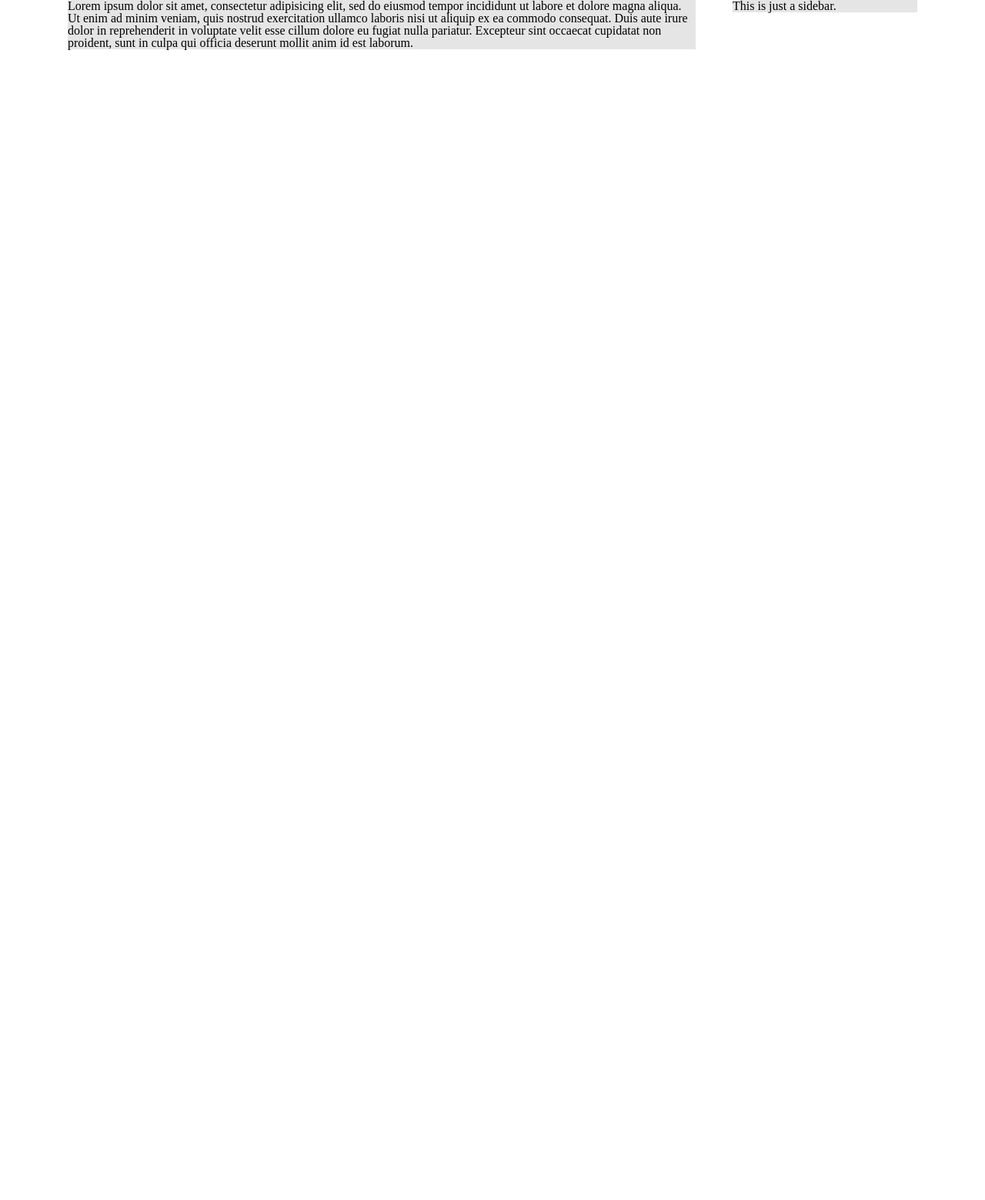
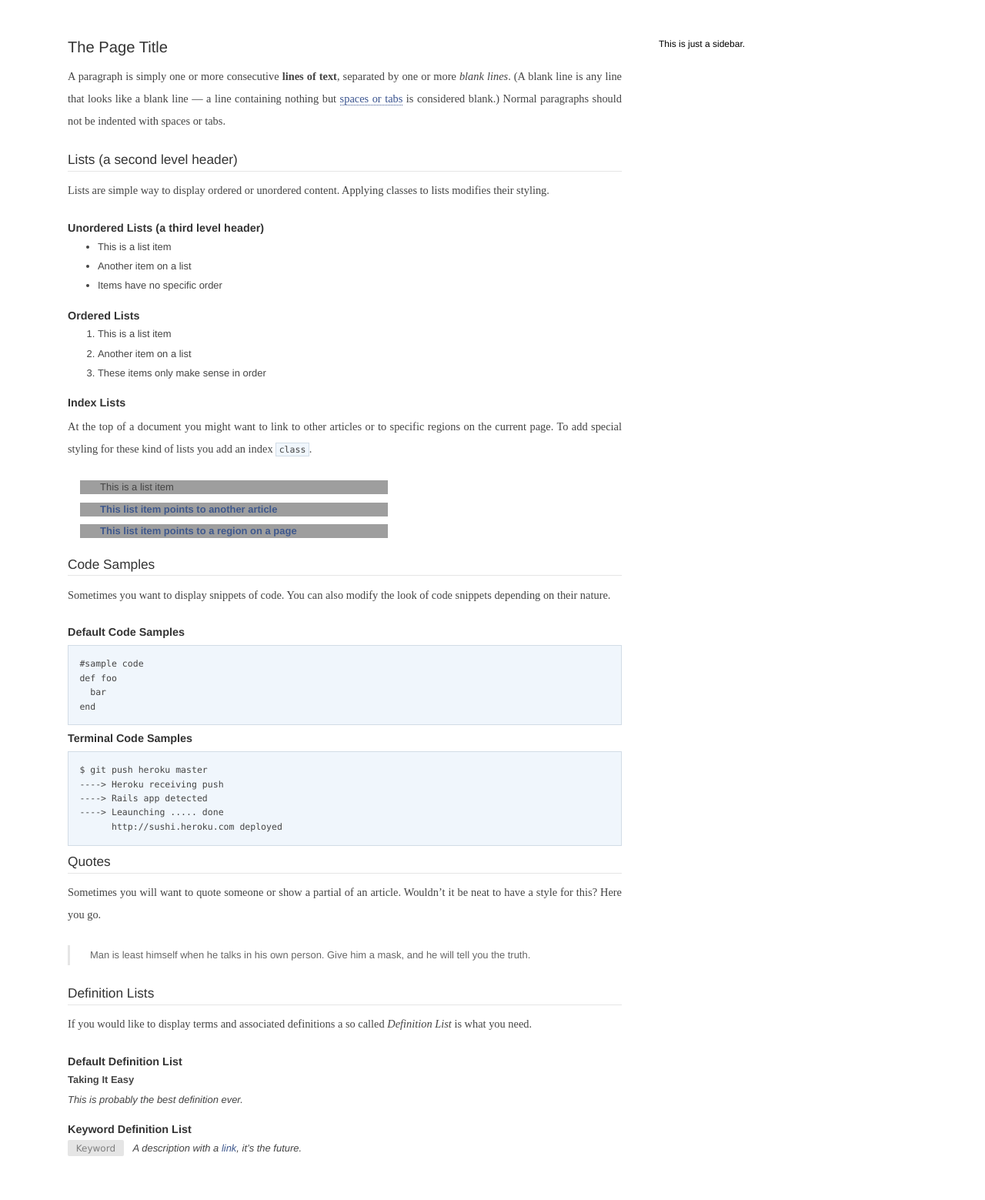
Before and after one commit to dsqmoore/developer, a Jekyll site: the page built from _posts/2010-11-11-sample.md, in a window 1280 px wide. Shown: the whole page at 77% size. Built offline with Jekyll 4.4.1, drawn with Linux system fonts in a browser that asks for light colours; before the commit the page ends 900 px from its top, so only the background shows below that; grey boxes are pictures that could not be loaded.

Commit message:
Imported wikistyle

```diff
--- a/_layouts/master.html
+++ b/_layouts/master.html
@@ -14,6 +14,9 @@
     <script src="../javascripts/jquery-1.4.3.min.js"></script>
     <script src="../javascripts/modernizr-1.6.min.js"></script>
 
+    <script src="http://use.typekit.com/uox2tqa.js"></script>
+    <script>try{Typekit.load();}catch(e){}</script>
+
     <!--[if IE 6]>
     <link href="http://universal-ie6-css.googlecode.com/files/ie6.0.3.css" rel="stylesheet">
     <![endif]-->
--- a/_layouts/sample.html
+++ b/_layouts/sample.html
@@ -4,11 +4,11 @@ layout: master
 
 <div class="container">
   <div class="row">
-    <section class="col col_9">
+    <section class="col col_8 wikistyle">
       {{ content }}
     </section>
 
-    <aside class="col col_3">
+    <aside class="col col_4">
       {% include sidebar.html %}
     </aside>
   </div>
--- a/_posts/2010-11-11-sample.md
+++ b/_posts/2010-11-11-sample.md
@@ -3,4 +3,73 @@ layout: sample
 title: This Is A Sample
 ---
 
-Lorem ipsum dolor sit amet, consectetur adipisicing elit, sed do eiusmod tempor incididunt ut labore et dolore magna aliqua. Ut enim ad minim veniam, quis nostrud exercitation ullamco laboris nisi ut aliquip ex ea commodo consequat. Duis aute irure dolor in reprehenderit in voluptate velit esse cillum dolore eu fugiat nulla pariatur. Excepteur sint occaecat cupidatat non proident, sunt in culpa qui officia deserunt mollit anim id est laborum.
+#The Page Title
+
+A paragraph is simply one or more consecutive **lines of text**, separated by one or more *blank lines*. (A blank line is any line that looks like a blank line — a line containing nothing but [spaces or tabs](http://manual.macromates.com/en/working_with_text#using_spaces_instead_of_tabs) is considered blank.) Normal paragraphs should not be indented with spaces or tabs.
+
+## Lists (a second level header)
+
+Lists are simple way to display ordered or unordered content. Applying classes to lists modifies their styling.
+
+###Unordered Lists (a third level header)
+
+* This is a list item
+* Another item on a list
+* Items have no specific order
+
+###Ordered Lists
+
+1. This is a list item
+2. Another item on a list
+3. These items only make sense in order
+
+###Index Lists
+
+At the top of a document you might want to link to other articles or to specific regions on the current page. To add special styling for these kind of lists you add an index `class`.
+
+{: .index}
+* This is a list item
+* [This list item points to another article](#)
+* [This list item points to a region on a page](#)
+
+##Code Samples
+
+Sometimes you want to display snippets of code. You can also modify the look of code snippets depending on their nature.
+
+###Default Code Samples
+
+    #sample code
+    def foo
+      bar
+    end
+
+###Terminal Code Samples
+
+    $ git push heroku master
+    ----> Heroku receiving push
+    ----> Rails app detected
+    ----> Leaunching ..... done
+          http://sushi.heroku.com deployed
+
+##Quotes
+
+Sometimes you will want to quote someone or show a partial of an article. Wouldn't it be neat to have a style for this? Here you go.
+
+> Man is least himself when he talks in his own person. Give him a mask, and he will tell you the truth.
+
+
+##Definition Lists
+
+If you would like to display terms and associated definitions a so called *Definition List* is what you need.
+
+
+###Default Definition List
+
+Taking It Easy
+: This is probably the best definition ever.
+
+###Keyword Definition List
+
+{: .keys }
+Keyword
+: A description with a [link](#), it's the future.
--- a/stylesheets/sample.css
+++ b/stylesheets/sample.css
@@ -3,10 +3,22 @@
   author: maximilian schoening (@resetability)
 */
 
+body {
+  font: 12px "Helvetica Neue", Helvetica, Arial, Geneva, sans-serif;
+}
+
+a:link, a:visited {
+  color: #3e588d;
+  text-decoration: none;
+}
+
 /* section: 1140
 ---------------------------------------------- */
+.container {
+  margin: 50px 0;
+}
+
 .container .row .col {
-  background: #e5e5e5;
   margin-bottom: 10px;
 }
 /* ------------------------------------------- */
--- a/stylesheets/screen.css
+++ b/stylesheets/screen.css
@@ -10,4 +10,5 @@
 
 @import url("grid.css");
 @import url("sample.css");
+@import url("wikistyle.css");
 /* ------------------------------------------- */
--- /dev/null
+++ b/stylesheets/wikistyle.css
@@ -0,0 +1,195 @@
+/*
+  title: wikistyle css
+  author: maximilian schoening (@resetability)
+*/
+
+.wikistyle {
+  background: #fff;
+  color: #444;
+  font-size: 1.2em;
+}
+
+/* section: headers
+---------------------------------------------- */
+.wikistyle h1 {
+  color: #333;
+  font-size: 1.4em;
+  font-weight: normal;
+  margin: 0 0 .6em 0;
+}
+
+.wikistyle h2 {
+  border-bottom: 1px solid #e5e5e5;
+  color: #333;
+  font-size: 1.2em;
+  font-weight: normal;
+  margin: .6em 0;
+  padding: 0 0 .2em 0;
+}
+
+.wikistyle h3 {
+  color: #333;
+  font-size: 1em;
+  font-weight: bold;
+  margin: .6em 0;
+}
+/* ------------------------------------------- */
+
+/* section: paragraphs
+---------------------------------------------- */
+.wikistyle p {
+  font-family: "proxima-nova-1", "proxima-nova-2";
+  line-height: 2em;
+  margin: 0 0 1.8em 0;
+  text-align: justify;
+}
+
+.wikistyle p:last-child {
+  margin: 0;
+}
+
+.wikistyle p a:link, .wikistyle p a:visited {
+  border-bottom: 1px dotted #38528e;
+  color: #38528e;
+}
+
+.wikistyle p code {
+  background: #f0f6fc;
+  border: 1px solid #d2dce6;
+  color: #444;
+  font-family: Monaco, monospace;
+  font-size: .8em;
+  padding: .1em .3em;
+}
+/* ------------------------------------------- */
+
+/* section: lists
+---------------------------------------------- */
+.wikistyle ul, .wikistyle ol {
+  font-size: .9em;
+  margin: 0 0 1.8em 0;
+  padding: 0 0 0 3em;
+}
+
+.wikistyle ul:last-child, .wikistyle ol:last-child {
+  margin: 0;
+}
+
+.wikistyle ul li, .wikistyle ol li {
+  margin: 0 0 .8em 0;
+}
+
+.wikistyle ul li:last-child, .wikistyle ol li:last-child {
+  margin: 0;
+}
+
+  /* section: index
+  ---------------------------------------------- */
+  .wikistyle ul.index {
+    list-style: none;
+    padding: 0 0 0 1.25em;
+  }
+
+  .wikistyle ul.index li {
+    background: url(/images/help/wikistyle/index_li_bullet.png) left center no-repeat;
+    line-height: 1.4em;
+    padding: 0 0 0 2em;
+  }
+
+  .wikistyle ul.index li a:link, .wikistyle ul.index li a:visited {
+    font-weight: bold;
+  }
+  /* ------------------------------------------- */
+/* ------------------------------------------- */
+
+/* section: definition lists
+---------------------------------------------- */
+.wikistyle dl {
+  font-size: .9em;
+  margin: 0 0 1.8em;
+}
+
+.wikistyle dl:last-child {
+  margin: 0;
+}
+
+.wikistyle dl dt {
+  font-weight: bold;
+  margin: 0 0 .8em 0;
+}
+
+.wikistyle dl dd {
+  font-style: italic;
+}
+
+  /* section: keys
+  ---------------------------------------------- */
+  .wikistyle dl.keys dt {
+    background: #e5e5e5;
+    -moz-border-radius: 2px;
+    -webkit-border-radius: 2px;
+    border-radius: 2px;
+    color: #7e7e7e;
+    display: inline;
+    font-family: Lucida Grande;
+    padding: .5% 1.5%;
+    font-size: 12px;
+    font-weight: normal;
+    margin: 0 8px 0 0;
+  }
+
+  .wikistyle dl.keys dd {
+    display: inline;
+  }
+  /* ------------------------------------------- */
+/* ------------------------------------------- */
+
+/* section: code
+---------------------------------------------- */
+.wikistyle pre {
+  background: #f0f6fc;
+  border: 1px solid #d2dce6;
+  margin: 0 0 1.8em 0;
+  overflow-y: auto;
+  padding: 1em;
+}
+
+.wikistyle pre:last-child {
+  margin: 0;
+}
+
+.wikistyle pre code {
+  color: #444;
+  display: block;
+  font-family: Monaco, monospace;
+  font-size: .8em;
+  line-height: 1.6em;
+}
+
+  /* section: terminal
+  ---------------------------------------------- */
+  .wikistyle pre.terminal {
+    background: #e5e5e5;
+    border: 1px solid #ccc;
+  }
+  /* ------------------------------------------- */
+/* ------------------------------------------- */
+
+/* section: quotes
+---------------------------------------------- */
+.wikistyle blockquote {
+  border-left: 3px solid #e5e5e5;
+  margin: 0 0 1.8em;
+  padding: 0 0 0 1.8em;
+}
+
+.wikistyle blockquote:last-child {
+  margin: 0;
+}
+
+.wikistyle blockquote p {
+  color: #666;
+  font-family: "Helvetica Neue";
+  font-size: .9em;
+}
+/* ------------------------------------------- */
```
